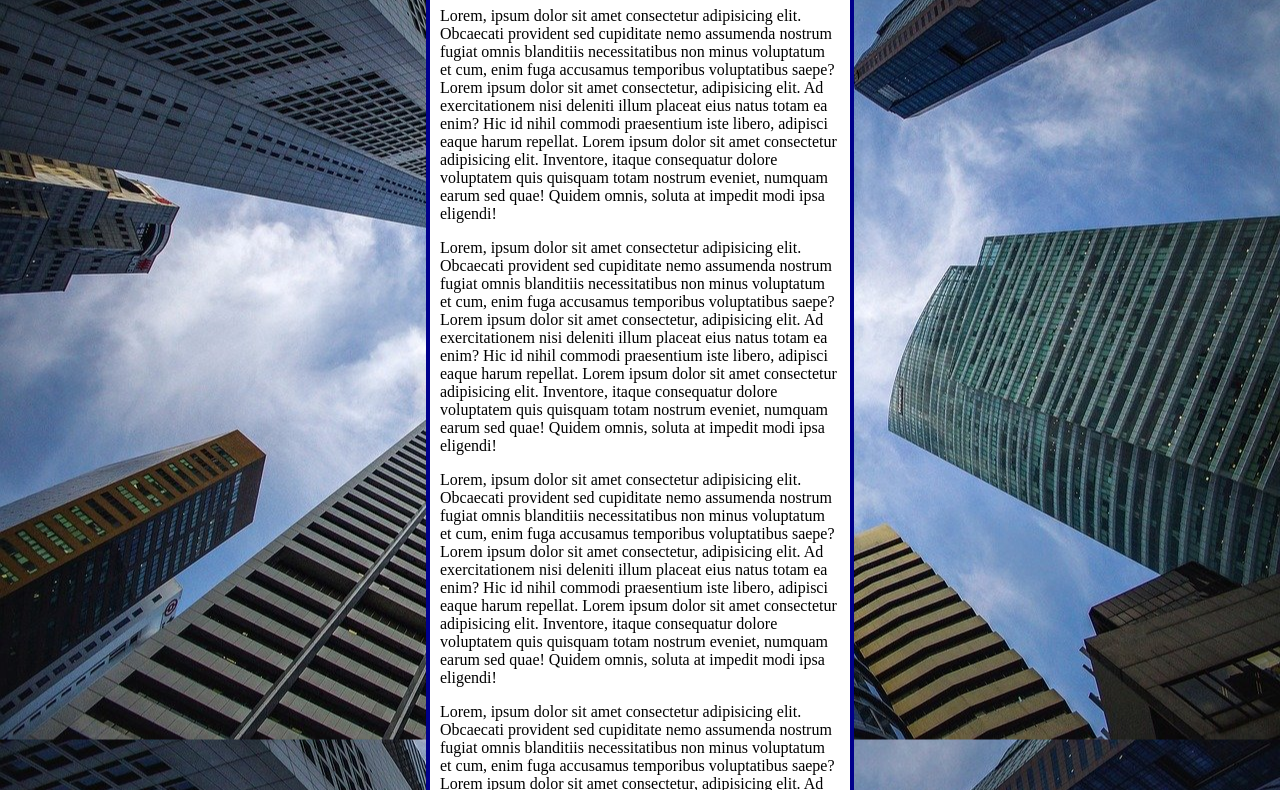
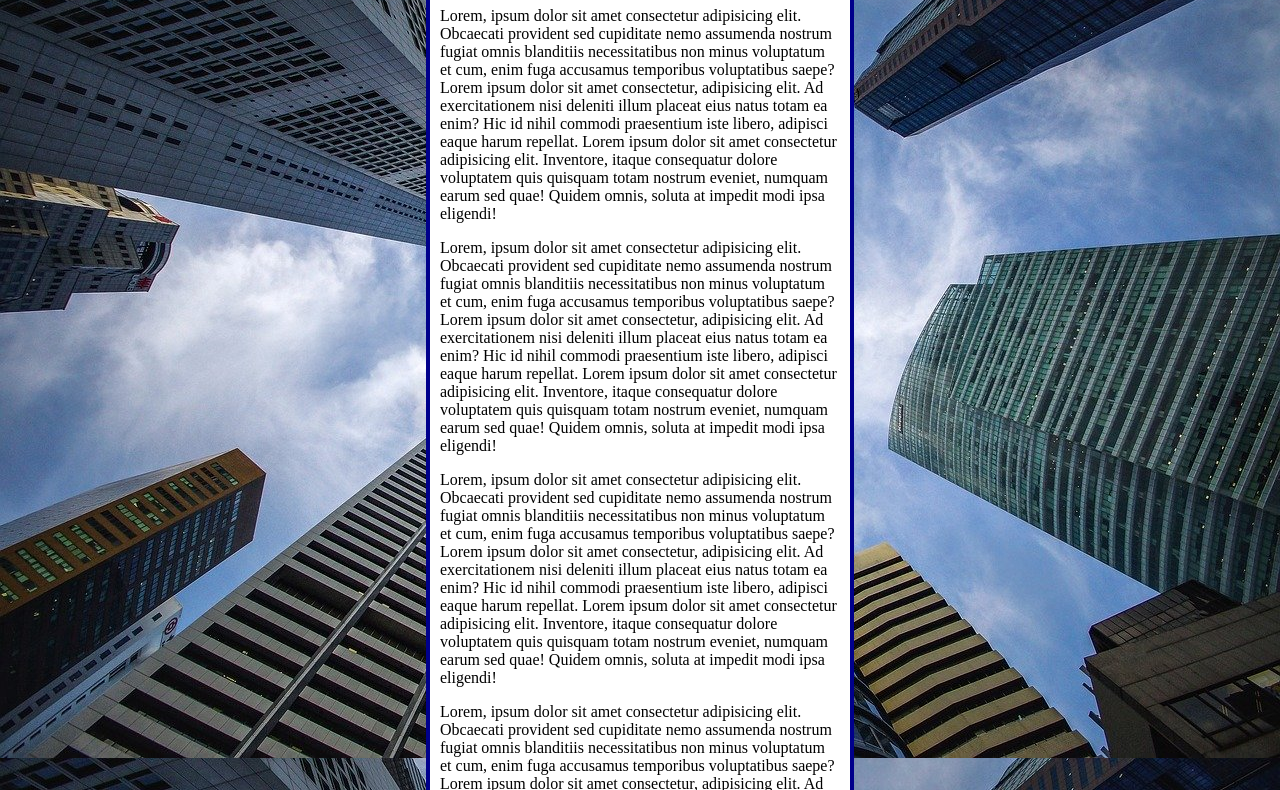
Before and after one commit to 1DiogoRG/exercicios, a plain HTML site: page ex02/fundo006.html in a window 1280 px wide. Shown: the part 95-885 px from the top of the page. Drawn offline with Linux system fonts and the light colour scheme.

Commit message:
Update fundo006.html

```diff
--- a/ex02/fundo006.html
+++ b/ex02/fundo006.html
@@ -12,6 +12,14 @@
             background-position: center center;
             background-repeat: repeat-y;
             background-size: cover;
+            background-attachment: fixed;
+
+            /*Shorthand - background
+            background: color > image > position > size > attachment;
+            */
+            /* Exemplo: */
+            /*background: black url(img/imagens-cap19/wallpaper002.jpg) center center no-repeat fixed;
+            background-size: cover;*/
         }
         main{
             background-color: white;
```
